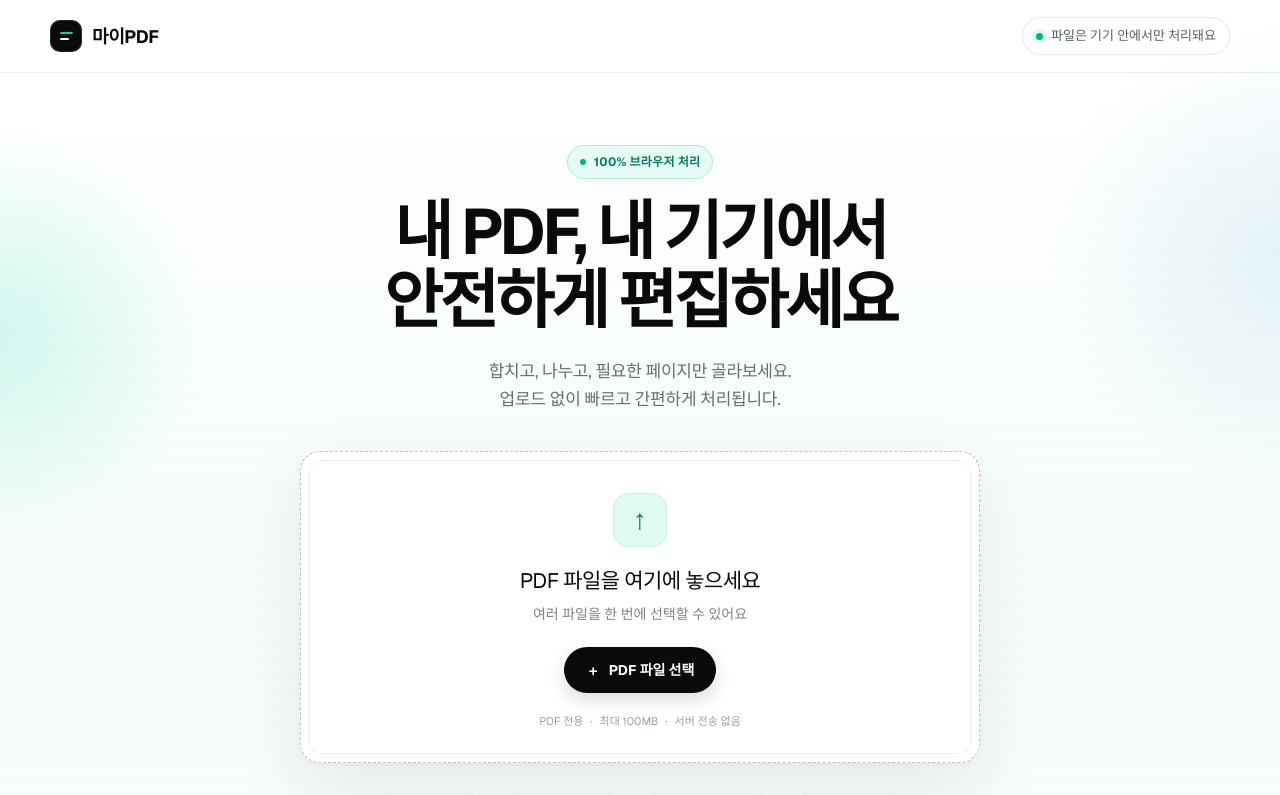
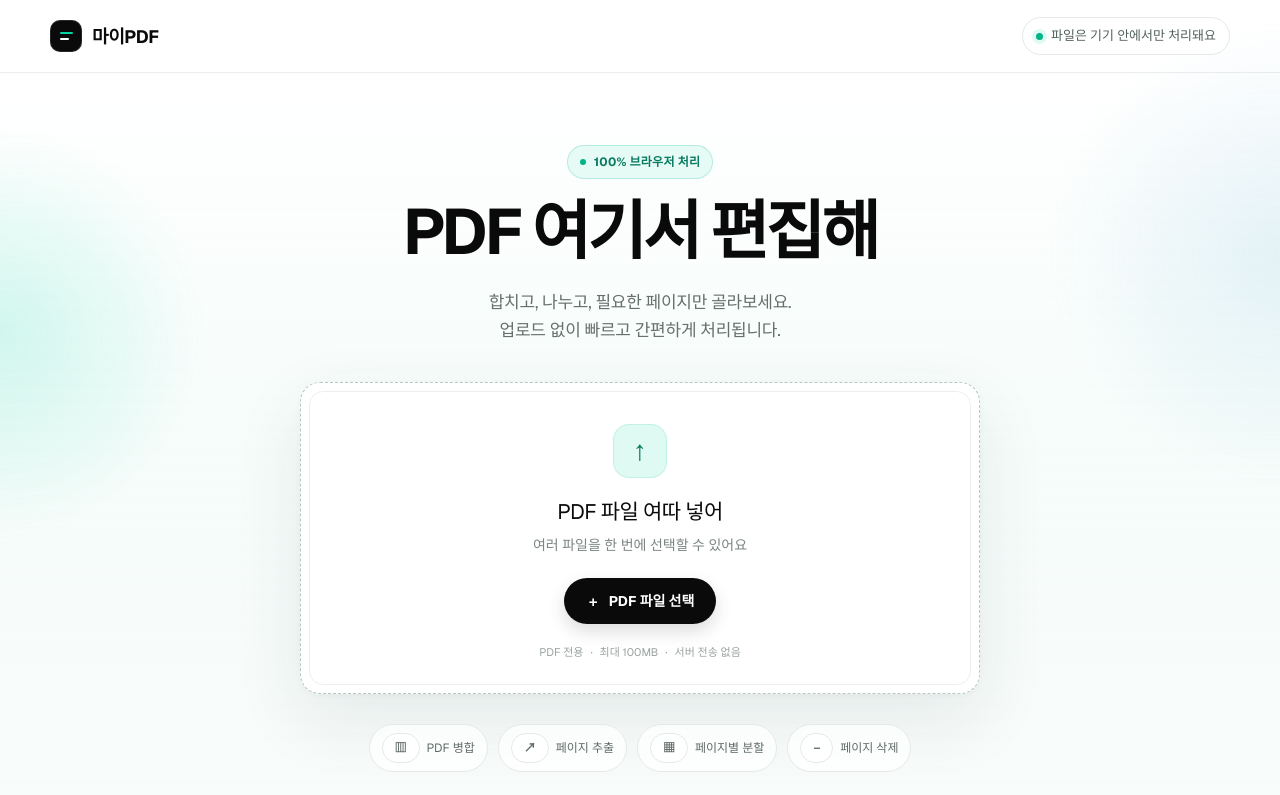
Before and after one commit to waruruzip-ux/mymypdf, a Next.js app: page / in a window 1280 px wide. Shown: the top 795 px of the page. Built offline with nearby package versions, Linux system fonts and the light colour scheme.

Commit message:
Update MyPDF copy

```diff
--- a/app/layout.tsx
+++ b/app/layout.tsx
@@ -7,21 +7,21 @@ const geistMono = Geist_Mono({ variable: '--font-geist-mono', subsets: ['latin']
 
 export const metadata: Metadata = {
   metadataBase: new URL('https://mypdf-editor.waruruzip.chatgpt.site'),
-  title: '마이PDF — 내 기기에서 안전하게 PDF 편집',
+  title: '마이PDF — PDF 여기서 편집해',
   description: 'PDF 병합, 페이지별 분할, 삭제와 추출을 서버 업로드 없이 브라우저에서 처리하세요.',
   alternates: { canonical: '/' },
   openGraph: {
-    title: '마이PDF — 내 기기에서 안전하게 PDF 편집',
+    title: '마이PDF — PDF 여기서 편집해',
     description: 'PDF 병합, 페이지별 분할, 삭제와 추출을 서버 업로드 없이 브라우저에서 처리하세요.',
     siteName: '마이PDF',
     type: 'website',
     locale: 'ko_KR',
     url: '/',
-    images: [{ url: '/og.png', width: 1200, height: 630, alt: '마이PDF — 내 PDF, 내 기기에서 안전하게 편집하세요' }],
+    images: [{ url: '/og.png', width: 1200, height: 630, alt: '마이PDF — PDF 여기서 편집해' }],
   },
   twitter: {
     card: 'summary_large_image',
-    title: '마이PDF — 내 기기에서 안전하게 PDF 편집',
+    title: '마이PDF — PDF 여기서 편집해',
     description: 'PDF 병합, 페이지별 분할, 삭제와 추출을 서버 업로드 없이 브라우저에서 처리하세요.',
     images: ['/og.png'],
   },
--- a/app/page.tsx
+++ b/app/page.tsx
@@ -269,13 +269,13 @@ export default function Home() {
           <div className="hero-glow hero-glow-right" aria-hidden="true" />
           <div className="hero-copy">
             <p className="eyebrow"><span /> 100% 브라우저 처리</p>
-            <h1>내 PDF, 내 기기에서<br />안전하게 편집하세요</h1>
+            <h1>PDF 여기서 편집해</h1>
             <p className="hero-description">합치고, 나누고, 필요한 페이지만 골라보세요.<br className="desktop-break" /> 업로드 없이 빠르고 간편하게 처리됩니다.</p>
           </div>
 
           <section className={`upload-card ${isDraggingFiles ? 'is-dragging' : ''}`} aria-labelledby="upload-title">
             <div className="upload-icon" aria-hidden="true">{busy ? <UiIcon name="loading" className="spin" /> : <UiIcon name="upload" />}</div>
-            <h2 id="upload-title">{isDraggingFiles ? '여기에 놓으면 바로 시작해요' : 'PDF 파일을 여기에 놓으세요'}</h2>
+            <h2 id="upload-title">{isDraggingFiles ? '여기에 놓으면 바로 시작해요' : 'PDF 파일 여따 넣어'}</h2>
             <p>{busy ? processing.message : '여러 파일을 한 번에 선택할 수 있어요'}</p>
             {busy ? (
               <div className="inline-progress" aria-label={`진행률 ${processing.progress}%`}><span style={{ width: `${processing.progress}%` }} /></div>
```
Also changed, not shown: public/og.png.
